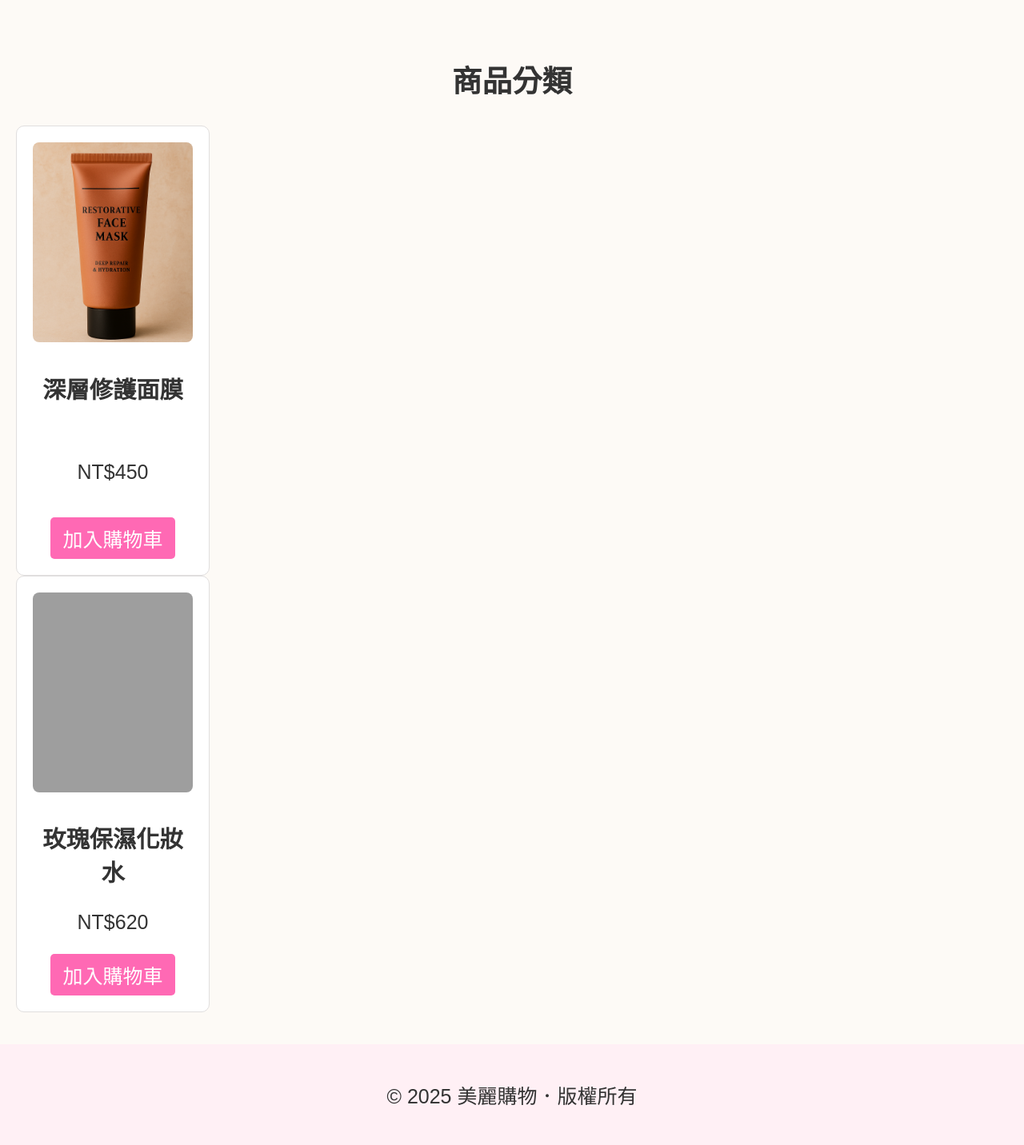
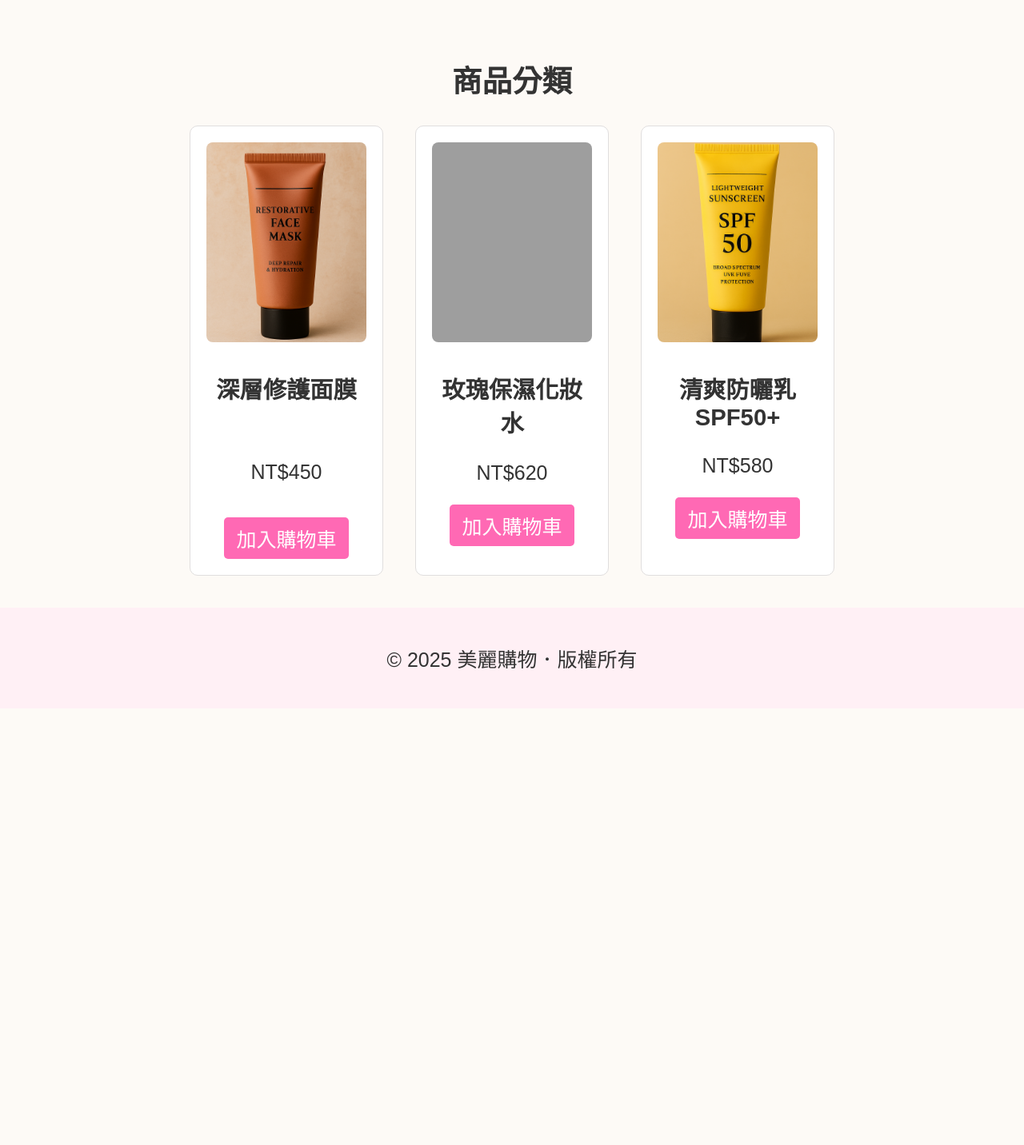
Before and after one commit to bubble7120/ShoppingCart, a Flask app: page /category in a window 1280 px wide. Shown: the part 241-1673 px from the top of the page at 80% size. After the commit the page ends 1078 px from the top, so only its background shows below. Run offline with Flask 3, Linux system fonts and the light colour scheme; grey boxes are pictures that could not be loaded.

Commit message:
Refactor category.html layout and add new product

```diff
--- a/templates/category.html
+++ b/templates/category.html
@@ -19,7 +19,9 @@
 
   <section class="products">
     <h2>商品分類</h2>
-    <div class="product-card mask-card">
+    <div class="product-grid">
+
+  <div class="product-card mask-card">
     <img src="{{ url_for('static', filename='images/mask.jpg') }}" alt="面膜" />
     <h3>深層修護面膜</h3>
     <p>NT$450</p>
@@ -41,11 +43,24 @@
       <button type="submit">加入購物車</button>
     </form>
   </div>
+
+
+  <div class="product-card">
+    <img src="{{ url_for('static', filename='images/sunscreen.jpg') }}" alt="防曬" />
+    <h3>清爽防曬乳 SPF50+</h3>
+    <p>NT$580</p>
+    <form action="{{ url_for('add_to_cart') }}" method="POST">
+      <input type="hidden" name="name" value="清爽防曬乳 SPF50+" />
+      <input type="hidden" name="price" value="580" />
+      <button type="submit">加入購物車</button>
+    </form>
+  </div>
+</div>
+
   </section>
 
   <footer>
     <p>&copy; 2025 美麗購物．版權所有</p>
   </footer>
 </body>
-
 </html>
```
